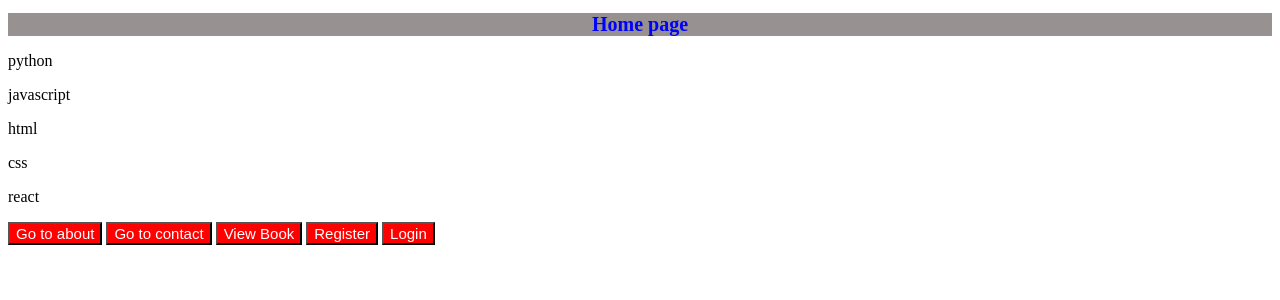
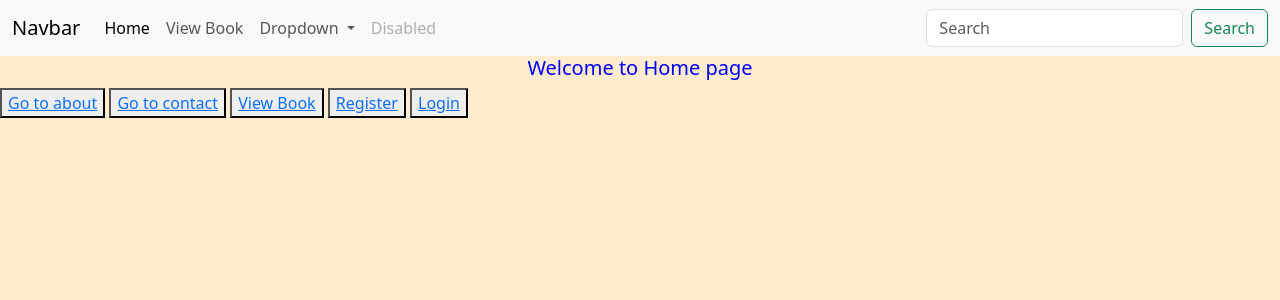
Before and after one commit to VYSHNAV-PR/Django-Baseproject, a Django app: page / in a window 1280 px wide. Shown: the top 300 px of the page. Run offline with Django 5.2, Linux system fonts and the light colour scheme.

Commit message:
styling in django

```diff
--- /dev/null
+++ b/mysite/myapp/templates/base.html
@@ -0,0 +1,55 @@
+<!DOCTYPE html>
+<html lang="en">
+
+<head>
+    <meta charset="UTF-8">
+    <meta name="viewport" content="width=device-width, initial-scale=1.0">
+    <title>{% block title%}{%endblock%}</title>
+    <link href="https://cdn.jsdelivr.net/npm/bootstrap@5.3.8/dist/css/bootstrap.min.css" rel="stylesheet"
+        integrity="sha384-sRIl4kxILFvY47J16cr9ZwB07vP4J8+LH7qKQnuqkuIAvNWLzeN8tE5YBujZqJLB" crossorigin="anonymous">
+</head>
+<body>
+    <nav class="navbar navbar-expand-lg bg-body-tertiary">
+  <div class="container-fluid">
+    <a class="navbar-brand" href="#">Navbar</a>
+    <button class="navbar-toggler" type="button" data-bs-toggle="collapse" data-bs-target="#navbarSupportedContent" aria-controls="navbarSupportedContent" aria-expanded="false" aria-label="Toggle navigation">
+      <span class="navbar-toggler-icon"></span>
+    </button>
+    <div class="collapse navbar-collapse" id="navbarSupportedContent">
+      <ul class="navbar-nav me-auto mb-2 mb-lg-0">
+        <li class="nav-item">
+          <a class="nav-link active" aria-current="page" href="#">Home</a>
+        </li>
+        <li class="nav-item">
+          <a class="nav-link" href="{% url 'viewbook'%}">View Book</a>
+        </li>
+        <li class="nav-item dropdown">
+          <a class="nav-link dropdown-toggle" href="#" role="button" data-bs-toggle="dropdown" aria-expanded="false">
+            Dropdown
+          </a>
+          <ul class="dropdown-menu">
+            <li><a class="dropdown-item" href="#">Action</a></li>
+            <li><a class="dropdown-item" href="#">Another action</a></li>
+            <li><hr class="dropdown-divider"></li>
+            <li><a class="dropdown-item" href="#">Something else here</a></li>
+          </ul>
+        </li>
+        <li class="nav-item">
+          <a class="nav-link disabled" aria-disabled="true">Disabled</a>
+        </li>
+      </ul>
+      <form class="d-flex" role="search">
+        <input class="form-control me-2" type="search" placeholder="Search" aria-label="Search"/>
+        <button class="btn btn-outline-success" type="submit">Search</button>
+      </form>
+    </div>
+  </div>
+</nav>
+    {%block content%}
+    {%endblock%}
+    <script src="https://cdn.jsdelivr.net/npm/bootstrap@5.3.8/dist/js/bootstrap.bundle.min.js"
+        integrity="sha384-FKyoEForCGlyvwx9Hj09JcYn3nv7wiPVlz7YYwJrWVcXK/BmnVDxM+D2scQbITxI"
+        crossorigin="anonymous"></script>
+</body>
+
+</html>
--- a/mysite/myapp/templates/home.html
+++ b/mysite/myapp/templates/home.html
@@ -1,29 +1,20 @@
-<!DOCTYPE html>
-<html lang="en">
-<head>
-    <meta charset="UTF-8">
-    <meta name="viewport" content="width=device-width, initial-scale=1.0">
-    <title>Document</title>
-    <style>
-        button{
-            background-color: red;
-            font-size: 15px;
-        }
-        button a{
-            text-decoration: none;
-             color: white;
-        }
-    </style>
-</head>
-<body>
-    <h1 style="color: blue;background-color: rgb(151, 145, 145);text-align:center;font-size:20px;">Home page</h1>
-   {% for i in a %}
+{% extends 'base.html'%}
+{% block title%}HOME{%endblock%}
+{% block content %}
+{%block extra_css%}
+<style>
+    body{
+        background-color: blanchedalmond;
+    }
+</style>
+{%endblock%}
+    <h1 style="color: blue;text-align:center;font-size:20px;"> Welcome to Home page</h1>
+   <!-- {% for i in a %}
      <p>{{i}}</p>
-    {% endfor %}
+    {% endfor %}  -->
     <button><a href="{% url 'about'%}">Go to about</a></button>
      <button><a href="{% url 'contact'%}">Go to contact</a></button>
      <button><a href="{% url 'viewbook'%}">View Book</a></button>
       <button><a href="{% url 'register'%}">Register</a></button>
       <button><a href="{% url 'login'%}">Login</a></button>
-</body>
-</html>
+{%endblock%}
```
Also changed, not shown: mysite/db.sqlite3.
